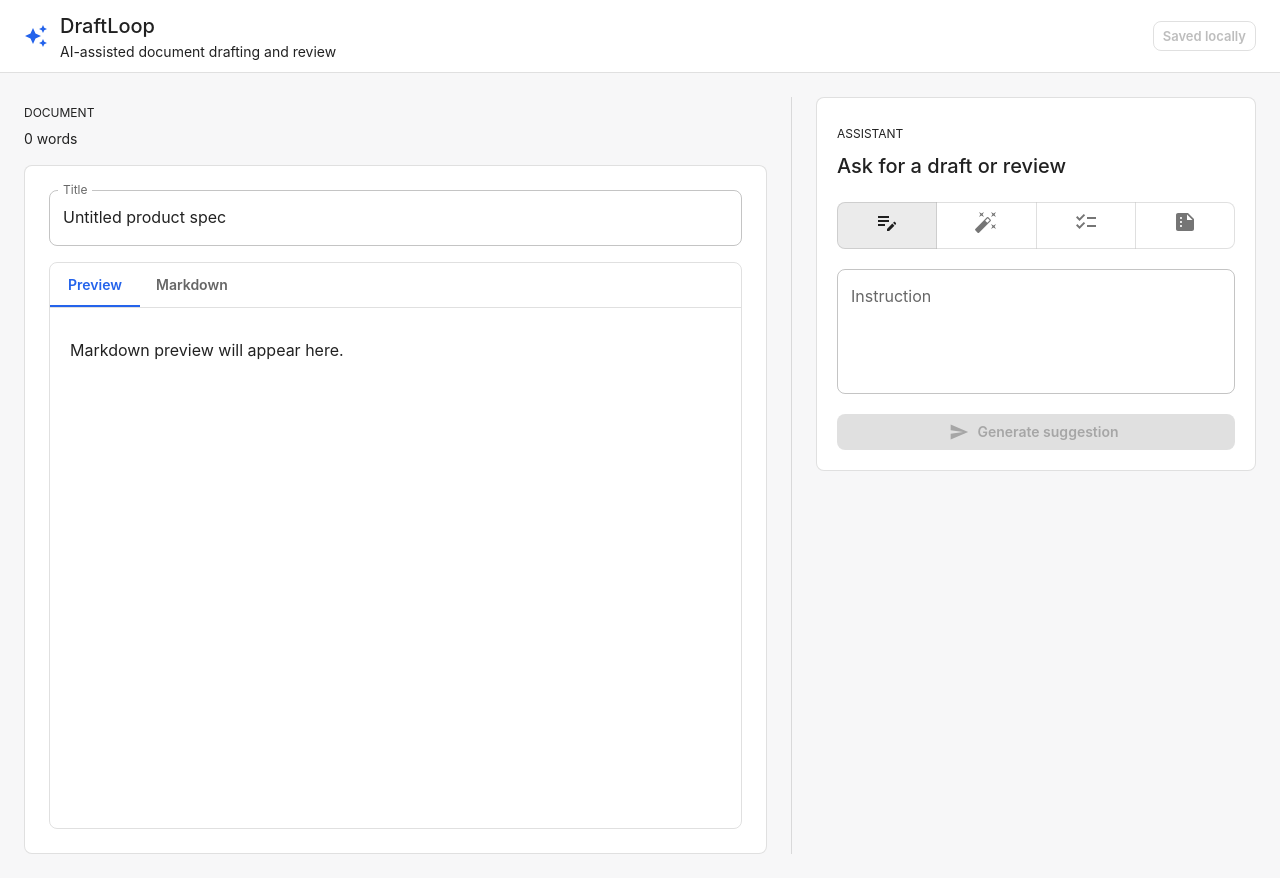
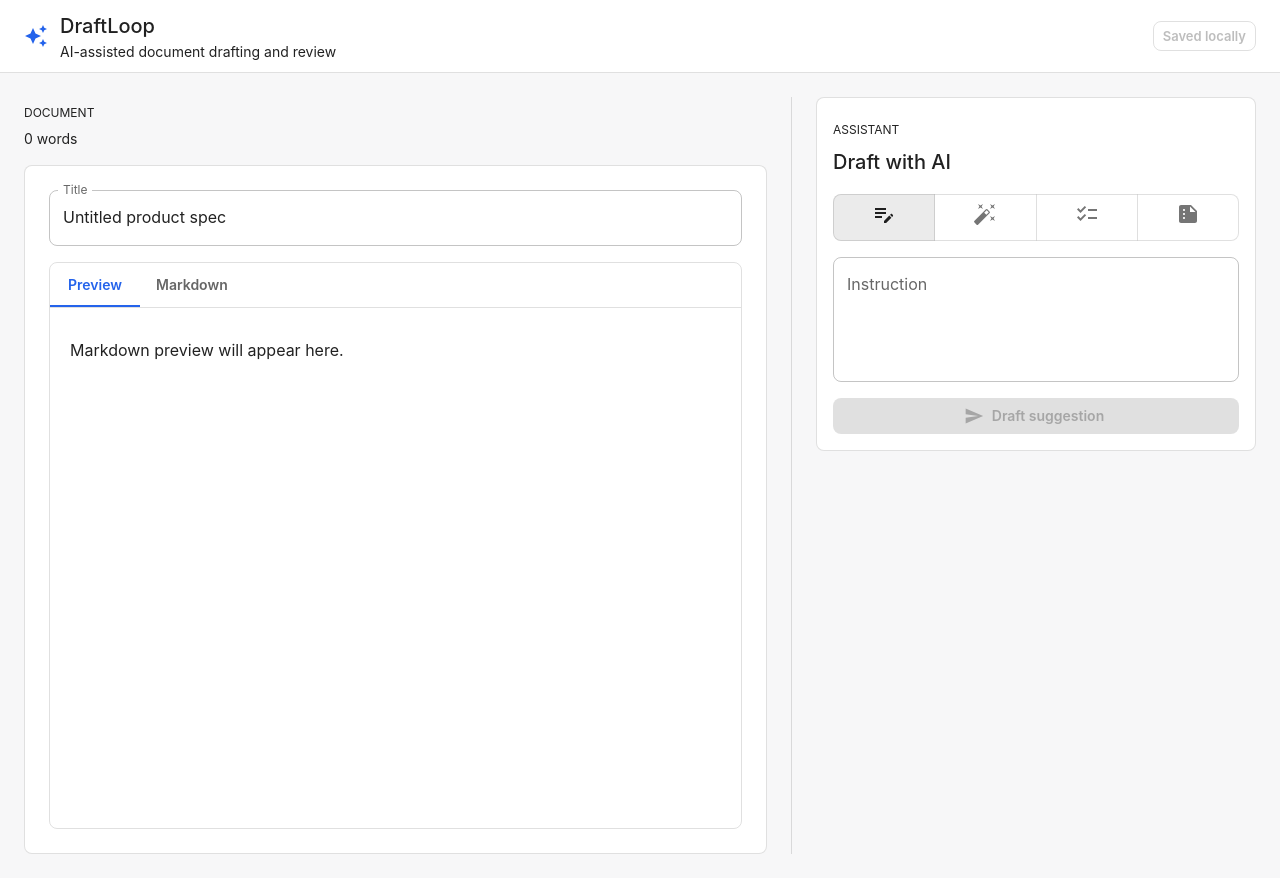
Before and after one commit to dhuynh827/draft-loop, a Next.js app: page / in a window 1280 px wide. Built offline with nearby package versions, Linux system fonts and the light colour scheme; what @mui/material-nextjs would draw is missing.

Commit message:
Update generic labels to be more contextual.

```diff
--- a/components/AssistantPanel.tsx
+++ b/components/AssistantPanel.tsx
@@ -9,6 +9,7 @@ import TextField from "@mui/material/TextField";
 import Typography from "@mui/material/Typography";
 import { ModeSelector } from "@/components/ModeSelector";
 import { SuggestionCard } from "@/components/SuggestionCard";
+import { modeLabels } from "@/lib/modeLabels";
 import type { AiMode, SuggestionResponse } from "@/lib/types";
 
 type AssistantPanelProps = {
@@ -36,14 +37,16 @@ export function AssistantPanel({
   onAccept,
   onReject
 }: AssistantPanelProps) {
+  const labels = modeLabels[mode];
+
   return (
-    <Paper variant="outlined" sx={{ p: 2.5, position: "sticky", top: 24 }}>
-      <Stack spacing={2.5}>
+    <Paper variant="outlined" sx={{ p: 2, position: "sticky", top: 24 }}>
+      <Stack spacing={2}>
         <Box>
           <Typography variant="overline" color="text.secondary">
             Assistant
           </Typography>
-          <Typography variant="h6">Ask for a draft or review</Typography>
+          <Typography variant="h6">{labels.assistantTitle}</Typography>
         </Box>
 
         <ModeSelector value={mode} onChange={onModeChange} />
@@ -66,7 +69,7 @@ export function AssistantPanel({
           onClick={onGenerate}
           disabled={isGenerating || !instruction.trim()}
         >
-          {isGenerating ? "Generating" : "Generate suggestion"}
+          {isGenerating ? "Generating" : `${labels.action} suggestion`}
         </Button>
 
         {suggestion ? (
--- a/components/ModeSelector.tsx
+++ b/components/ModeSelector.tsx
@@ -6,6 +6,7 @@ import SummarizeIcon from "@mui/icons-material/Summarize";
 import ToggleButton from "@mui/material/ToggleButton";
 import ToggleButtonGroup from "@mui/material/ToggleButtonGroup";
 import Tooltip from "@mui/material/Tooltip";
+import { modeLabels } from "@/lib/modeLabels";
 import type { AiMode } from "@/lib/types";
 
 type ModeSelectorProps = {
@@ -18,10 +19,10 @@ const modes: Array<{
   label: string;
   icon: ReactNode;
 }> = [
-  { value: "draft", label: "Draft", icon: <EditNoteIcon /> },
-  { value: "rewrite", label: "Rewrite", icon: <AutoFixHighIcon /> },
-  { value: "critique", label: "Critique", icon: <ChecklistIcon /> },
-  { value: "summarize", label: "Summarize", icon: <SummarizeIcon /> }
+  { value: "draft", label: modeLabels.draft.action, icon: <EditNoteIcon /> },
+  { value: "rewrite", label: modeLabels.rewrite.action, icon: <AutoFixHighIcon /> },
+  { value: "critique", label: modeLabels.critique.action, icon: <ChecklistIcon /> },
+  { value: "summarize", label: modeLabels.summarize.action, icon: <SummarizeIcon /> }
 ];
 
 export function ModeSelector({ value, onChange }: ModeSelectorProps) {
--- a/components/SuggestionCard.tsx
+++ b/components/SuggestionCard.tsx
@@ -12,6 +12,7 @@ import Chip from "@mui/material/Chip";
 import Divider from "@mui/material/Divider";
 import Stack from "@mui/material/Stack";
 import Typography from "@mui/material/Typography";
+import { modeLabels } from "@/lib/modeLabels";
 import type { AiMode, SuggestionResponse } from "@/lib/types";
 import ReactMarkdown from "react-markdown";
 
@@ -34,6 +35,7 @@ export function SuggestionCard({
   const canApply = suggestion?.kind === "replacement";
   const canEdit = mode !== "critique";
   const isDraftEmpty = draft.trim().length === 0;
+  const labels = modeLabels[mode];
 
   if (!suggestion) {
     return;
@@ -67,15 +69,22 @@ export function SuggestionCard({
         overflow: "hidden"
       }}
     >
-      <Stack spacing={2} sx={{ p: 2 }}>
+      <Stack spacing={1.5} sx={{ p: 1.75 }}>
         <Stack
           direction="row"
           sx={{ alignItems: "center", justifyContent: "space-between" }}
         >
-          <Typography variant="subtitle1">Suggestion</Typography>
+          <Typography variant="subtitle1">{labels.suggestionTitle}</Typography>
           <Chip
             size="small"
-            label={suggestion.kind === "replacement" ? "Can apply" : "Feedback"}
+            label={
+              isEditing
+                ? "Editing"
+                : suggestion.kind === "replacement"
+                  ? "Ready to apply"
+                  : "Review only"
+            }
+            color={isEditing ? "primary" : "default"}
           />
         </Stack>
 
@@ -154,7 +163,7 @@ export function SuggestionCard({
 
       <Divider />
 
-      <Stack direction="row" spacing={1} sx={{ justifyContent: "flex-end", p: 1.5 }}>
+      <Stack direction="row" spacing={1} sx={{ justifyContent: "flex-end", p: 1.25 }}>
         {isEditing ? (
           <Button startIcon={<UndoIcon />} onClick={handleDiscard}>
             Discard
@@ -186,7 +195,7 @@ export function SuggestionCard({
             startIcon={<CheckIcon />}
             onClick={() => onAccept(previewDraft)}
           >
-            Accept
+            Apply to document
           </Button>
         ) : null}
         {!canApply ? (
--- /dev/null
+++ b/lib/modeLabels.ts
@@ -0,0 +1,31 @@
+import type { AiMode } from "@/lib/types";
+
+export const modeLabels: Record<
+  AiMode,
+  {
+    action: string;
+    assistantTitle: string;
+    suggestionTitle: string;
+  }
+> = {
+  draft: {
+    action: "Draft",
+    assistantTitle: "Draft with AI",
+    suggestionTitle: "AI draft"
+  },
+  rewrite: {
+    action: "Rewrite",
+    assistantTitle: "Rewrite with AI",
+    suggestionTitle: "AI rewrite"
+  },
+  critique: {
+    action: "Critique",
+    assistantTitle: "Review with AI",
+    suggestionTitle: "AI critique"
+  },
+  summarize: {
+    action: "Summarize",
+    assistantTitle: "Summarize with AI",
+    suggestionTitle: "AI summary"
+  }
+};
```
